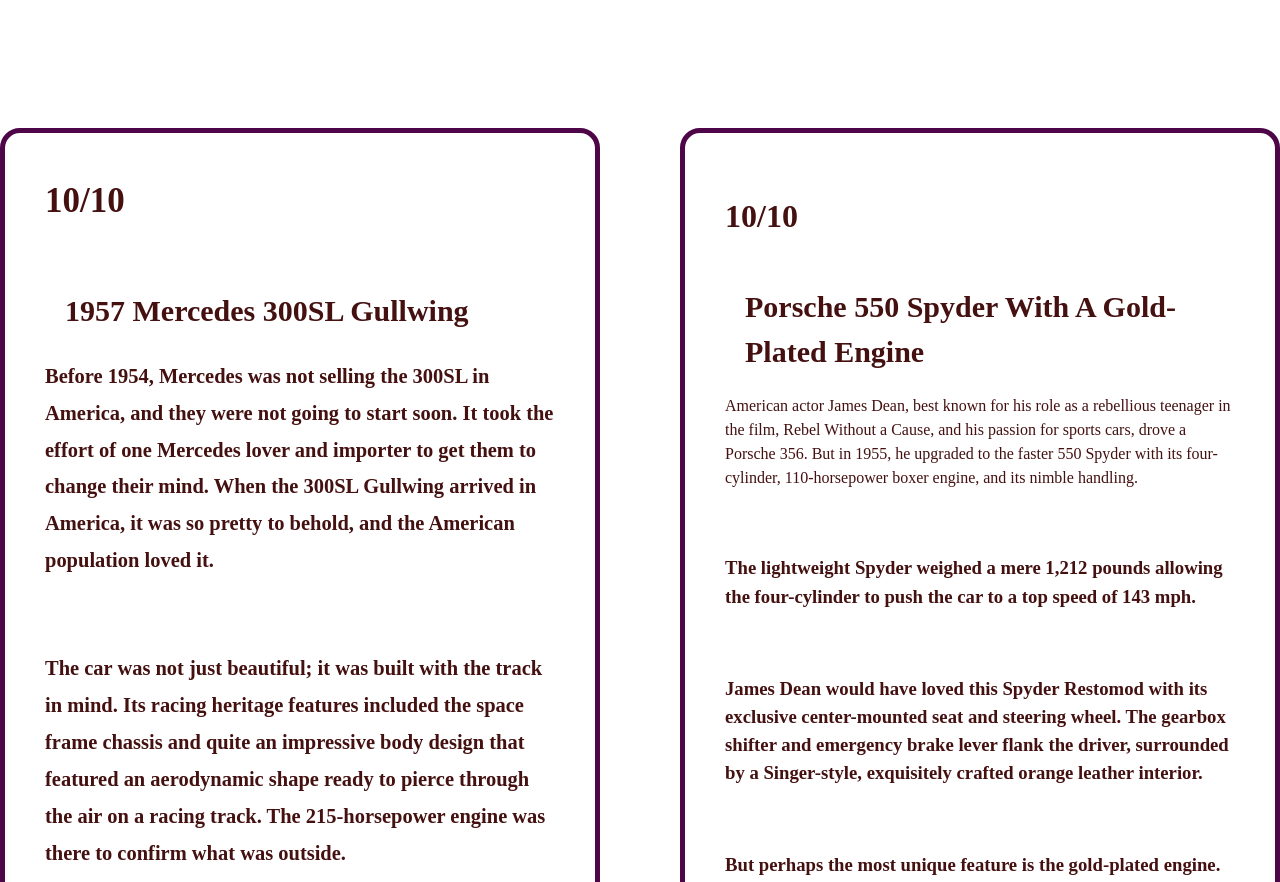
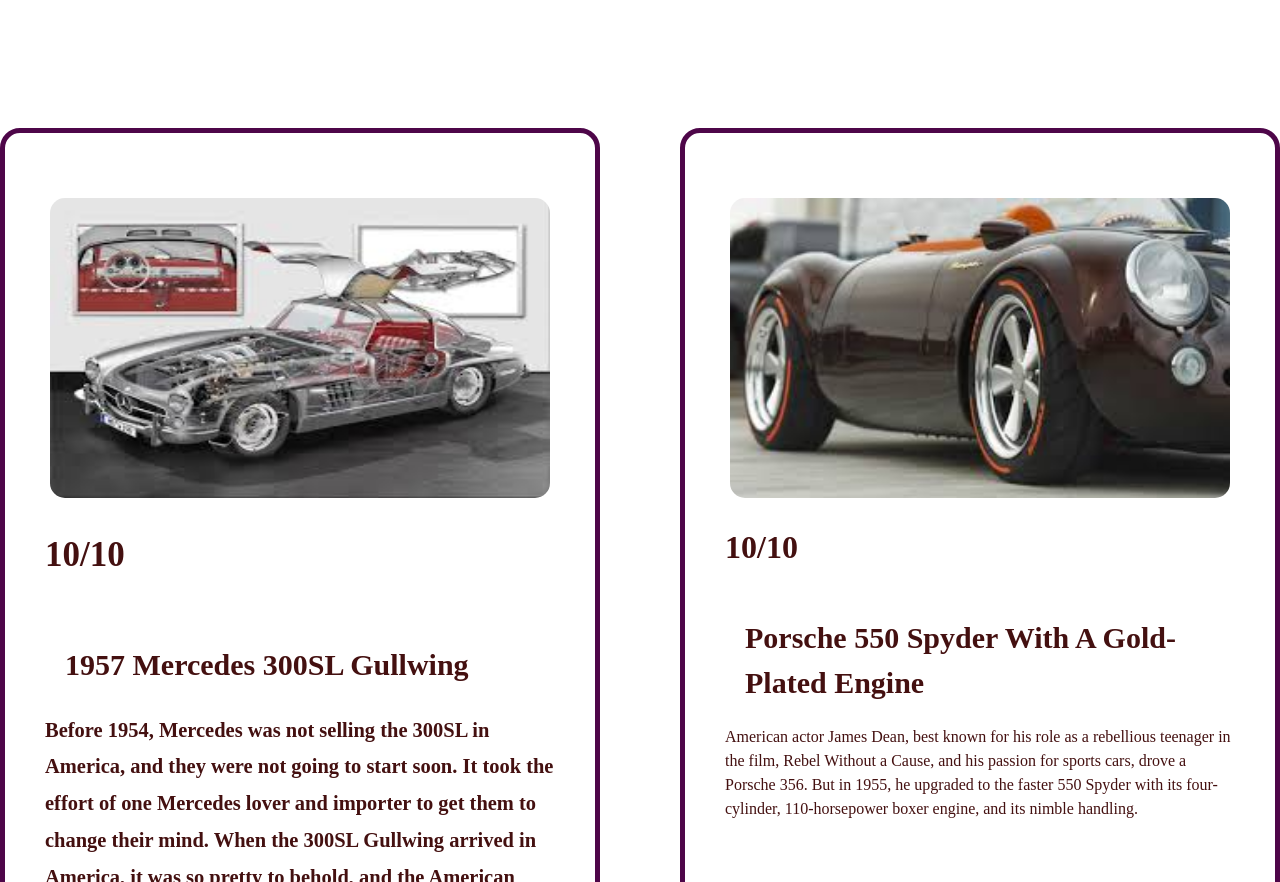
Before and after one commit to AHMEDQatinah/Initial-commit, a plain HTML site: page index.html in a window 1280 px wide. Shown: the part 1820-2702 px from the top of the page. Drawn offline with Linux system fonts and the light colour scheme.

Commit message:
lnitial commit

```diff
--- a/css/1212.css
+++ b/css/1212.css
@@ -366,7 +366,7 @@ footer {
   width: 550px;
   height: 1100px;
   display: flex;
-  flex-direction: column-reverse;
+  flex-direction: column;
   line-height: 1.8;
 }
 
@@ -377,7 +377,7 @@ footer {
   width: 550px;
   height: 1100px;
   display: flex;
-  flex-direction: column-reverse;
+  flex-direction: column;
   line-height: 1.5;
 }
 
```
